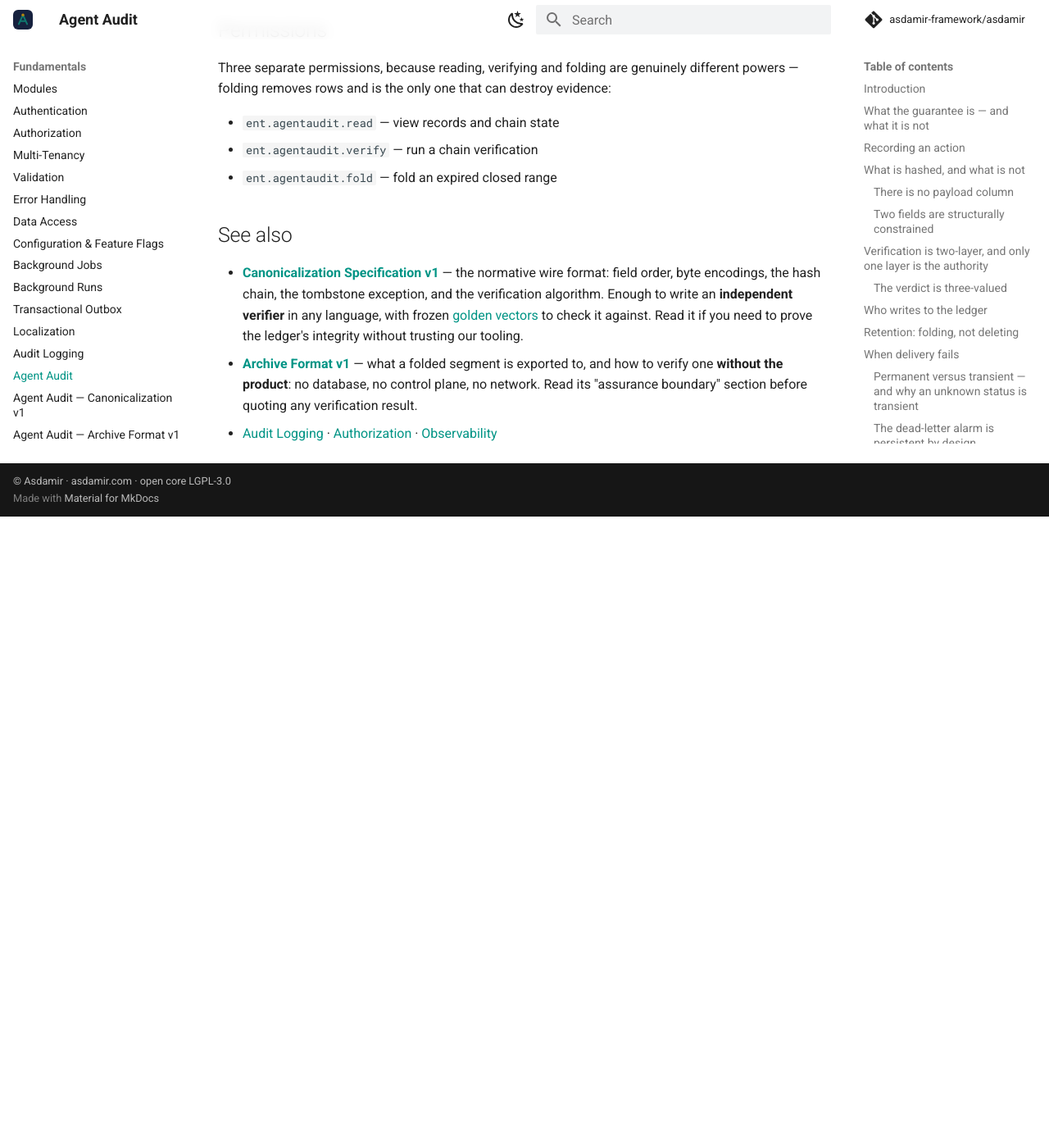
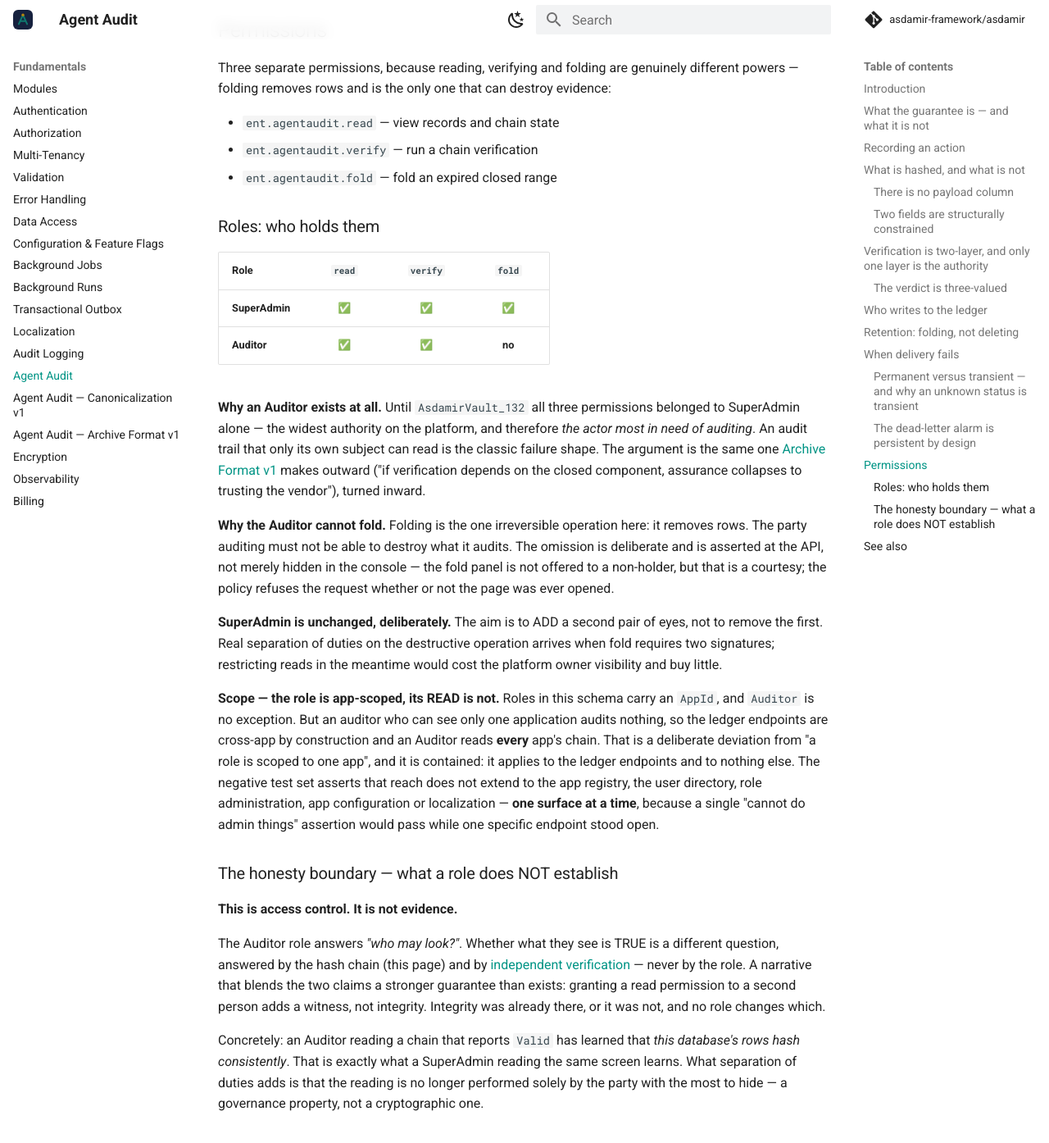
Before and after one commit to asdamir-framework/asdamir, an MkDocs documentation site: the page built from docs/fundamentals/agent-audit.md, in a window 1280 px wide and 1400 px high, scrolled down 6677 px. Shown: the top 1394 px of the window at 82% size. Built offline with MkDocs 1.6.1 and Material for MkDocs 9.7.7, drawn with Linux system fonts in a browser that asks for light colours; comment, search, counter and statistics services are not loaded; before the commit the page ends 7307 px from its top, so only the background shows below that.

Commit message:
docs: a read-only Auditor role for the agent action ledger
The ledger was readable only by SuperAdmin — the widest authority on the platform, and therefore the actor
most in need of auditing. An audit trail only its own subject can read is the classic failure shape; the
previous release made this argument outward (verification must not depend on the closed component), and this
is the same argument turned inward.

The Auditor role holds read + verify and deliberately NOT fold: folding is the one irreversible operation
here, and the party auditing must not be able to destroy what it audits. SuperAdmin is unchanged — the aim
is to add a second pair of eyes, not remove the first.

The role is app-scoped; its READ is not. An auditor who can see only one application audits nothing, so the
ledger endpoints are cross-app by construction — a deliberate, contained deviation.

And the honesty boundary, stated in the page: THIS IS ACCESS CONTROL, NOT EVIDENCE. A role answers "who may
look"; whether what they see is true comes from the hash chain and from independent verification. Granting a
read permission to a second person adds a witness, not integrity.

```diff
--- a/docs/fundamentals/agent-audit.md
+++ b/docs/fundamentals/agent-audit.md
@@ -243,6 +243,51 @@ removes rows and is the only one that can destroy evidence:
 - `ent.agentaudit.verify` — run a chain verification
 - `ent.agentaudit.fold` — fold an expired closed range
 
+### Roles: who holds them
+
+| Role | `read` | `verify` | `fold` |
+|---|:--:|:--:|:--:|
+| **SuperAdmin** | ✅ | ✅ | ✅ |
+| **Auditor** | ✅ | ✅ | **no** |
+
+**Why an Auditor exists at all.** Until `AsdamirVault_132` all three permissions belonged to SuperAdmin
+alone — the widest authority on the platform, and therefore *the actor most in need of auditing*. An audit
+trail that only its own subject can read is the classic failure shape. The argument is the same one
+[Archive Format v1](agent-audit-archive-format-v1.md) makes outward ("if verification depends on the closed
+component, assurance collapses to trusting the vendor"), turned inward.
+
+**Why the Auditor cannot fold.** Folding is the one irreversible operation here: it removes rows. The party
+auditing must not be able to destroy what it audits. The omission is deliberate and is asserted at the API,
+not merely hidden in the console — the fold panel is not offered to a non-holder, but that is a courtesy;
+the policy refuses the request whether or not the page was ever opened.
+
+**SuperAdmin is unchanged, deliberately.** The aim is to ADD a second pair of eyes, not to remove the first.
+Real separation of duties on the destructive operation arrives when fold requires two signatures; restricting
+reads in the meantime would cost the platform owner visibility and buy little.
+
+**Scope — the role is app-scoped, its READ is not.** Roles in this schema carry an `AppId`, and `Auditor` is
+no exception. But an auditor who can see only one application audits nothing, so the ledger endpoints are
+cross-app by construction and an Auditor reads **every** app's chain. That is a deliberate deviation from
+"a role is scoped to one app", and it is contained: it applies to the ledger endpoints and to nothing else.
+The negative test set asserts that reach does not extend to the app registry, the user directory, role
+administration, app configuration or localization — **one surface at a time**, because a single "cannot do
+admin things" assertion would pass while one specific endpoint stood open.
+
+### The honesty boundary — what a role does NOT establish
+
+**This is access control. It is not evidence.**
+
+The Auditor role answers *"who may look?"*. Whether what they see is TRUE is a different question, answered
+by the hash chain (this page) and by [independent verification](agent-audit-archive-format-v1.md) — never by
+the role. A narrative that blends the two claims a stronger guarantee than exists: granting a read
+permission to a second person adds a witness, not integrity. Integrity was already there, or it was not, and
+no role changes which.
+
+Concretely: an Auditor reading a chain that reports `Valid` has learned that *this database's rows hash
+consistently*. That is exactly what a SuperAdmin reading the same screen learns. What separation of duties
+adds is that the reading is no longer performed solely by the party with the most to hide — a governance
+property, not a cryptographic one.
+
 ## See also
 
 - **[Canonicalization Specification v1](agent-audit-canonicalization-v1.md)** — the normative wire format:
```
Also changed, not shown: CHANGELOG.md (+56 -0 lines).
